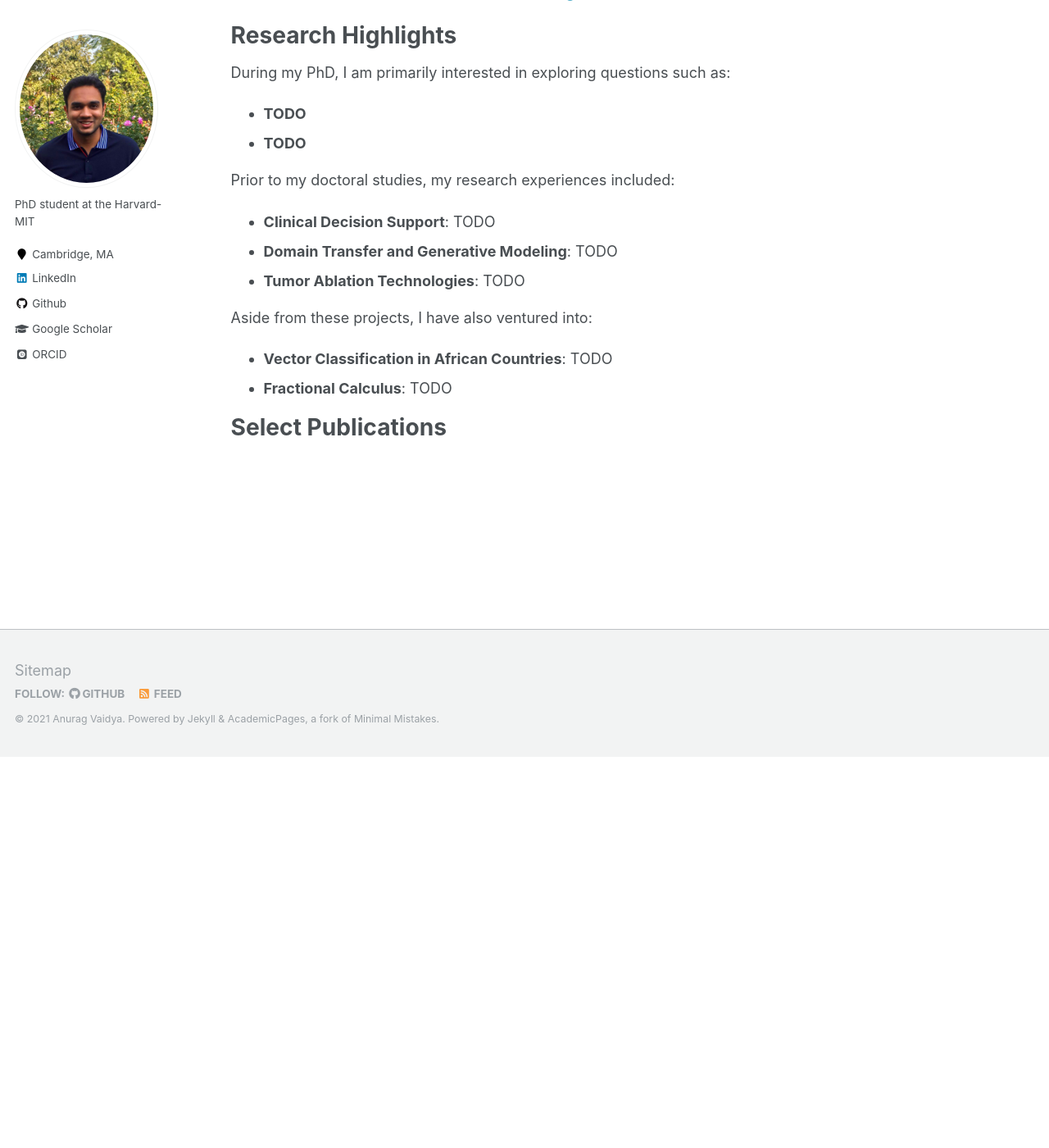
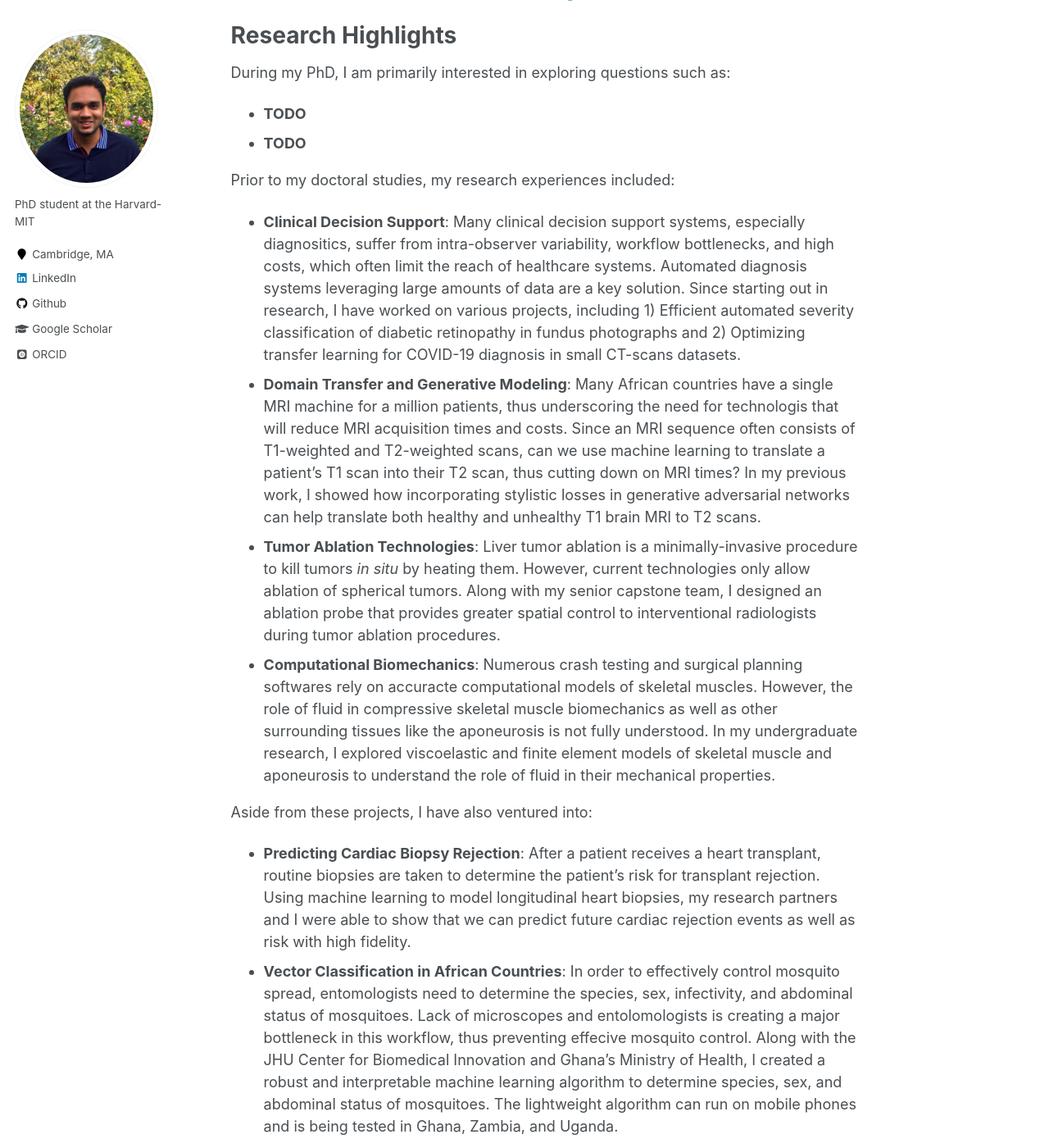
Before and after one commit to ajv012/ajv012.github.io, a Jekyll site: the page built from _pages/about.md, in a window 1280 px wide and 1400 px high, scrolled down 477 px. Shown: the whole window at 82% size. Built offline with Jekyll 4.4.1, drawn with Linux system fonts in a browser that asks for light colours; some web fonts are replaced; some of the changed text lies outside the part shown.

Commit message:
Done with about

```diff
--- a/_pages/about.md
+++ b/_pages/about.md
@@ -20,13 +20,15 @@ During my PhD, I am primarily interested in exploring questions such as:
 - **TODO**
 
 Prior to my doctoral studies, my research experiences included:
-- **Clinical Decision Support**: TODO
-- **Domain Transfer and Generative Modeling**: TODO
-- **Tumor Ablation Technologies**: TODO
+- **Clinical Decision Support**: Many clinical decision support systems, especially diagnositics, suffer from intra-observer variability, workflow bottlenecks, and high costs, which often limit the reach of healthcare systems. Automated diagnosis systems leveraging large amounts of data are a key solution. Since starting out in research, I have worked on various projects, including 1) Efficient automated severity classification of diabetic retinopathy in fundus photographs and 2) Optimizing transfer learning for COVID-19 diagnosis in small CT-scans datasets.
+- **Domain Transfer and Generative Modeling**: Many African countries have a single MRI machine for a million patients, thus underscoring the need for technologis that will reduce MRI acquisition times and costs. Since an MRI sequence often consists of T1-weighted and T2-weighted scans, can we use machine learning to translate a patient's T1 scan into their T2 scan, thus cutting down on MRI times? In my previous work, I showed how incorporating stylistic losses in generative adversarial networks can help translate both healthy and unhealthy T1 brain MRI to T2 scans.
+- **Tumor Ablation Technologies**: Liver tumor ablation is a minimally-invasive procedure to kill tumors *in situ* by heating them. However, current technologies only allow ablation of spherical tumors. Along with my senior capstone team, I designed an ablation probe that provides greater spatial control to interventional radiologists during tumor ablation procedures.
+- **Computational Biomechanics**: Numerous crash testing and surgical planning softwares rely on accuracte computational models of skeletal muscles. However, the role of fluid in compressive skeletal muscle biomechanics as well as other surrounding tissues like the aponeurosis is not fully understood. In my undergraduate research, I explored viscoelastic and finite element models of skeletal muscle and aponeurosis to understand the role of fluid in their mechanical properties.
 
 Aside from these projects, I have also ventured into:
-- **Vector Classification in African Countries**: TODO
-- **Fractional Calculus**: TODO
+- **Predicting Cardiac Biopsy Rejection**: After a patient receives a heart transplant, routine biopsies are taken to determine the patient's risk for transplant rejection. Using machine learning to model longitudinal heart biopsies, my research partners and I were able to show that we can predict future cardiac rejection events as well as risk with high fidelity.
+- **Vector Classification in African Countries**: In order to effectively control mosquito spread, entomologists need to determine the species, sex, infectivity, and abdominal status of mosquitoes. Lack of microscopes and entolomologists is creating a major bottleneck in this workflow, thus preventing effecive mosquito control. Along with the JHU Center for Biomedical Innovation and Ghana's Ministry of Health, I created a robust and interpretable machine learning algorithm to determine species, sex, and abdominal status of mosquitoes. The lightweight algorithm can run on mobile phones and is being tested in Ghana, Zambia, and Uganda.
+
 
 Select Publications
 ======
```
Also changed, not shown: _data/navigation.yml (+6 -3 lines).
